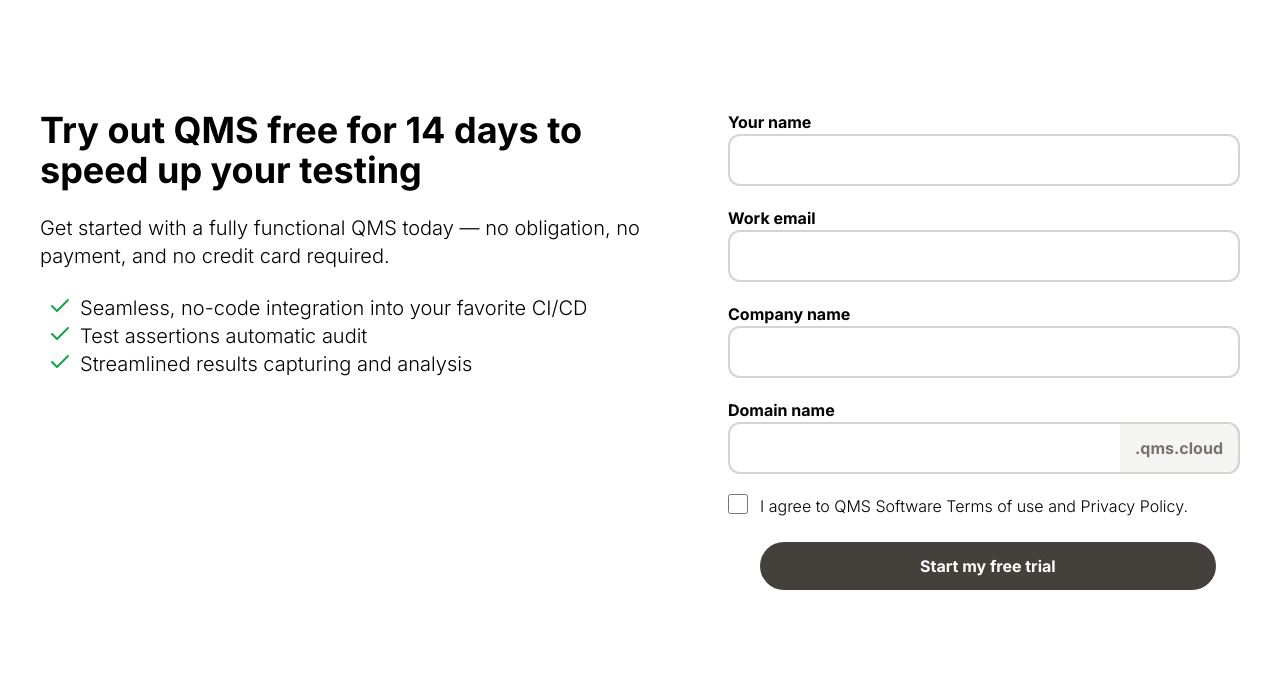
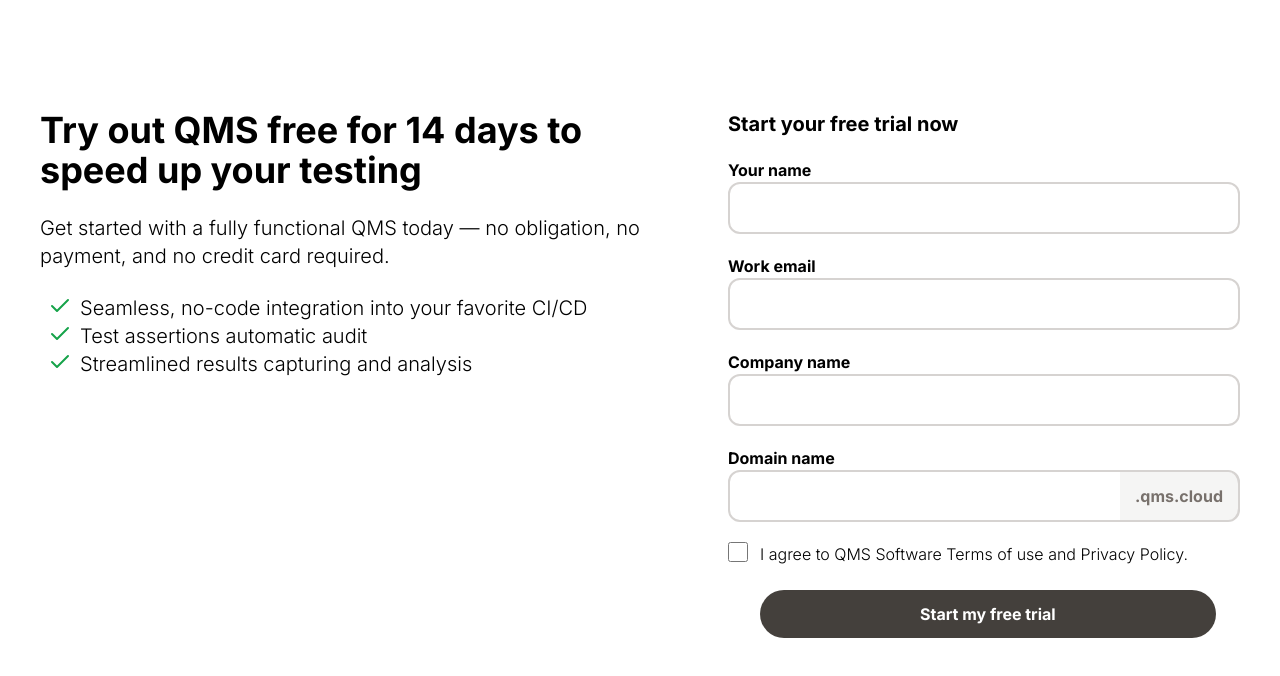
Before and after one commit to neblessed/qms_landing_page, a React (Create React App) app: page / in a window 1280 px wide. Shown: the top 676 px of the page. Built offline with nearby package versions, Linux system fonts and the light colour scheme.

Commit message:
add label

```diff
--- a/src/components/tryit/TryIt.tsx
+++ b/src/components/tryit/TryIt.tsx
@@ -40,6 +40,9 @@
                     </div>
                 </div>
                 <div className="text-qms pt-10">
+                    <div>
+                        <p className="text-qms text-xl font-bold mb-5">Start your free trial now</p>
+                    </div>
                     <div className="gap-4">
                         <div className="flex gap-3 justify-start">
                             <label className="text-base font-bold">Your name</label>
```
